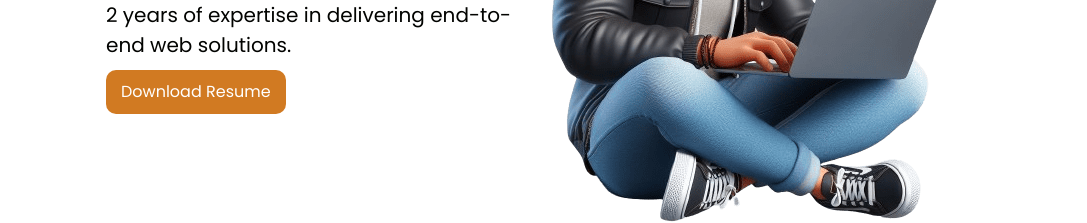
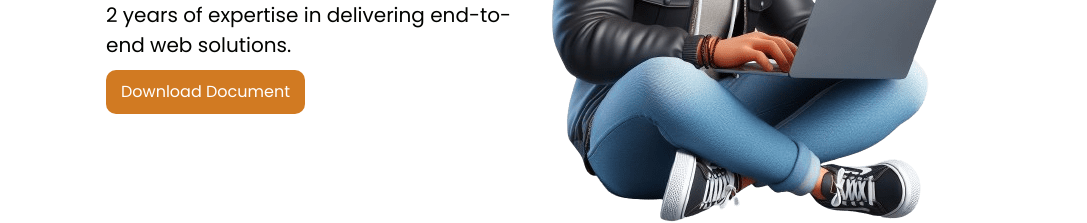
Before and after one commit to karanjas39/Portfolio, a React (Vite) app: page / in a window 1280 px wide. Shown: the part 456-679 px from the top of the page, without its empty margins (96-1183 px from the left). Built offline with nearby package versions, Linux system fonts and the light colour scheme.

Commit message:
updated resume

```diff
--- a/src/Components/Home/Home.jsx
+++ b/src/Components/Home/Home.jsx
@@ -20,10 +20,10 @@ function Home() {
           web solutions.
         </p>
         <a
-          href="https://drive.google.com/uc?export=download&id=1kmEhDe_77AWEst0hEOTHnSkPufHAiLvJ"
+          href="https://docs.google.com/uc?export=download&id=1L_1hf865NgFMRUgciOjvR5PE-07WEMTT"
           download
         >
-          Download Resume
+          Download Document
         </a>
       </div>
       <img src="/programmer.png" alt="Programmer image" />
```
